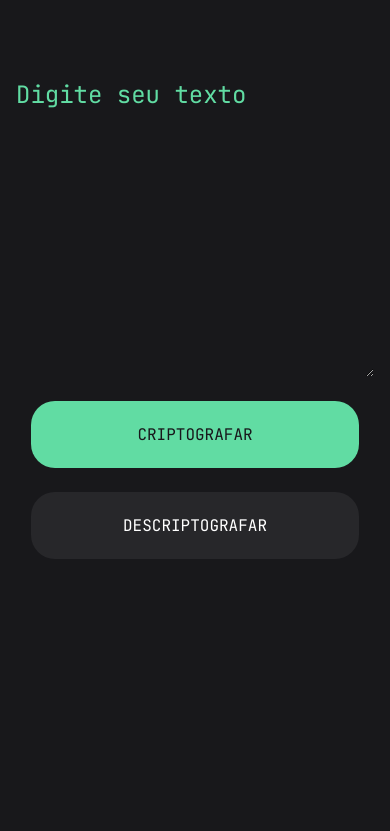
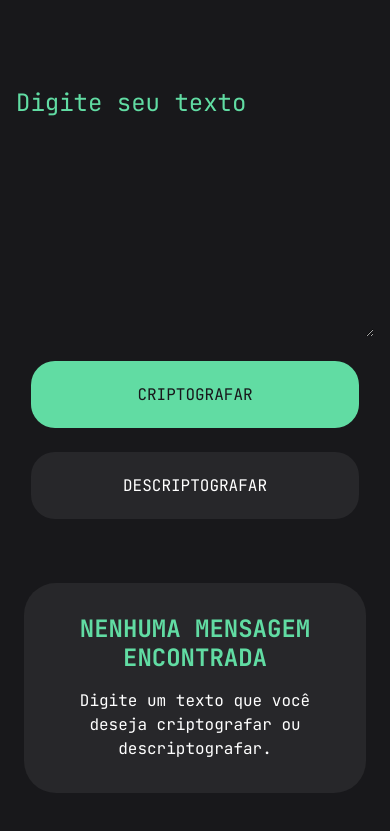
Before and after one commit to mutheusalmeida/dekoder, a website built with Vite: page index.html in a window 390 px wide. Shown: the part 99-930 px from the top of the page. Before the commit the page ends 844 px from the top, so only its background shows below. Built offline with nearby package versions, Linux system fonts and the light colour scheme.

Commit message:
feat: mobile layout

```diff
--- a/src/main.ts
+++ b/src/main.ts
@@ -59,6 +59,11 @@ render(root, `
       </div>
 
       <div class="output-container">
+        <div class="empty-container">
+          <h2 class="empty-container__title">Nenhuma mensagem encontrada</h2>
+
+          <p class="empty-container__para">Digite um texto que você deseja criptografar ou descriptografar.</p>
+        </div>
       </div>
     </main>
   </div>
--- a/src/style.css
+++ b/src/style.css
@@ -117,28 +117,31 @@
 .content {
   display: flex;
   flex-direction: column;
-  gap: 2.5em;
+  gap: 4em;
+  padding: 2.5em 0;
 }
 
 .input-container {
   display: flex;
   flex-direction: column;
-  margin-top: 3.5em;
+  margin-top: 1.5em;
   gap: 1.5em;
 }
 
 .input-container__text-field {
-  min-height: 12.5em;
+  min-height: 10.5em;
   background-color: transparent;
   border: none;
   color: var(--green);
   font-size: var(--font-size-24);
+  line-height: var(--line-height-lg);
   padding: 0;
 }
 
 .input-container__text-field::placeholder {
   color: inherit;
   font-size: inherit;
+  line-height: inherit;
 }
 
 .input-container__text-field:focus-visible {
@@ -167,6 +170,7 @@
   border: none;
   transition: opacity, box-shadow, ease 0.2s;
   cursor: pointer;
+  font-size: var(--font-size-16);
 }
 
 @media not (hover: none) {
@@ -197,3 +201,29 @@
   background-color: var(--secondary-dark);
   color: var(--white);
 }
+
+.output-container {
+  padding: 2em;
+  margin: 0 0.5em;
+  border-radius: 2em;
+  background-color: var(--secondary-dark);
+}
+
+.empty-container {
+  display: flex;
+  flex-direction: column;
+  gap: 1em;
+  text-align: center;
+}
+
+.empty-container__title {
+  font-size: var(--font-size-24);
+  text-transform: uppercase;
+  color: var(--green);
+  line-height: var(--line-height-sm);
+}
+
+.empty-container__para {
+  font-size: var(--font-size-16);
+  line-height: var(--line-height-lg);
+}
```
